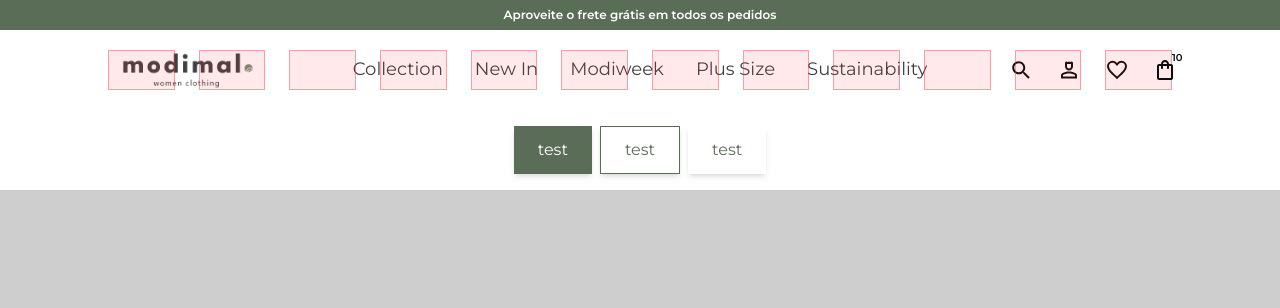
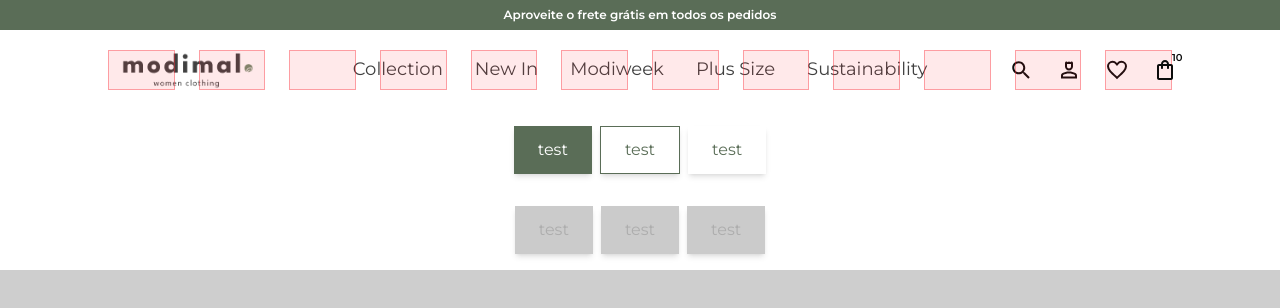
Before and after one commit to carlos-ferreira-coder/Ecommerce, a Next.js app in the folder frontend/: page / in a window 1280 px wide. Both pictures are taken after a click on the button "10". Shown: the top 308 px of the page. Built offline with nearby package versions, Linux system fonts and the light colour scheme.

Commit message:
fix: button disabled

```diff
--- a/frontend/src/components/button/index.tsx
+++ b/frontend/src/components/button/index.tsx
@@ -1,4 +1,5 @@
 import clsx from "clsx";
+import { twMerge } from "tailwind-merge";
 import { ComponentProps } from "react";
 
 interface ButtonProps extends ComponentProps<"button"> {
@@ -14,22 +15,26 @@ export default function Button({
 }: ButtonProps) {
   return (
     <button
-      className={clsx(
-        "flex items-center justify-center h-10 lg:h-12 px-6 gap-1 text-button-sm lg:text-button-lg cursor-pointer transition-all duration-200 shadow-md active:shadow-sm active:translate-y-0.5 lg:hover:-translate-y-0.5 lg:active:translate-y-0",
+      className={twMerge(
+        clsx(
+          "flex items-center justify-center h-10 lg:h-12 px-6 gap-1 text-button-sm lg:text-button-lg shadow-md",
+          !disabled &&
+            "cursor-pointer transition-all duration-200 active:shadow-sm active:translate-y-0.5 lg:hover:-translate-y-0.5 lg:active:translate-y-0",
           {
             // Fill
             "bg-primary-600 active:bg-primary-750 text-white hover:bg-primary-700":
-            variant === "fill",
+              variant === "fill" && !disabled,
             // Stroke
             "border border-primary-600 hover:border-primary-700 active:border-primary-750 text-primary-600 hover:text-primary-700 active:text-primary-750":
-            variant === "stroke",
+              variant === "stroke" && !disabled,
             // Text
             "text-primary-600 hover:text-primary-700 active:text-primary-750":
-            variant === "text",
+              variant === "text" && !disabled,
             // Disabled
             "bg-gray-400 text-gray-500 cursor-not-allowed": disabled,
           },
           className,
+        ),
       )}
       {...props}
     >
--- a/frontend/src/components/header/overlay/shoppingBag/index.tsx
+++ b/frontend/src/components/header/overlay/shoppingBag/index.tsx
@@ -24,6 +24,18 @@ export function ShoppingBagOverlayHeader() {
         <Button variant="stroke">test</Button>
         <Button variant="text">test</Button>
       </div>
+
+      <div className="flex items-center justify-center h-20 gap-2">
+        <Button variant="fill" disabled>
+          test
+        </Button>
+        <Button variant="stroke" disabled>
+          test
+        </Button>
+        <Button variant="text" disabled>
+          test
+        </Button>
+      </div>
     </OverlayHeader>
   );
 }
```
Lines whose indentation alone changed are shown as unchanged.
